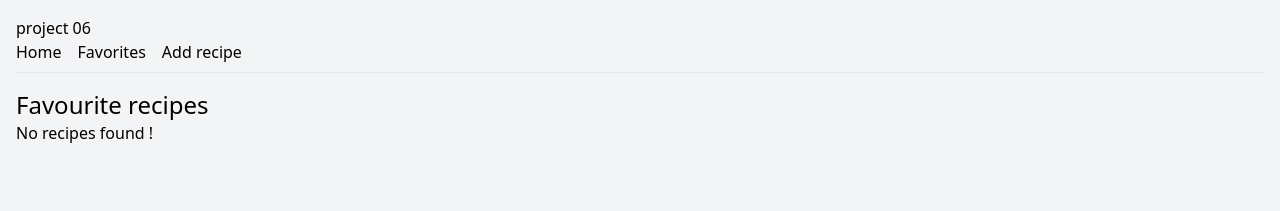
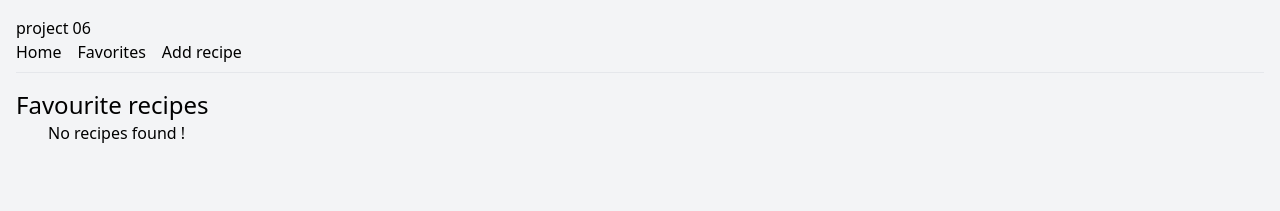
Before and after one commit to francois-ulrich/vuejs-course, a Vue app: page /project06/favorites in a window 1280 px wide. Shown: the top 211 px of the page. Built offline with nearby package versions, Linux system fonts and the light colour scheme.

Commit message:
added favourite recipes

```diff
--- /dev/null
+++ b/src/components/Project06/components/RecipeList.vue
@@ -0,0 +1,18 @@
+<script setup lang="ts">
+import type { Recipe } from "../stores/recipe";
+
+const props = defineProps<{ recipes: Recipe[] }>();
+</script>
+
+<template>
+  <div class="ml-8">
+    <ul v-if="props.recipes && props.recipes.length > 0" class="list-disc">
+      <li v-for="recipe in props.recipes">
+        <RouterLink :to="{ name: 'recipe', params: { id: recipe.id } }">{{
+          recipe.name
+        }}</RouterLink>
+      </li>
+    </ul>
+    <p v-else>No recipes found !</p>
+  </div>
+</template>
--- a/src/components/Project06/stores/recipe.ts
+++ b/src/components/Project06/stores/recipe.ts
@@ -1,5 +1,5 @@
 import { defineStore } from "pinia";
-import { ref } from "vue";
+import { computed, ref } from "vue";
 import { v4 as uuidv4 } from "uuid";
 
 export interface Recipe {
@@ -74,9 +74,16 @@ export const useRecipeStore = defineStore("recipe", () => {
     }
   };
 
+  const favouriteRecipes = computed(() => {
+    return recipes.value.filter((recipe) =>
+      favouriteRecipesIds.value.includes(recipe.id)
+    );
+  });
+
   return {
     recipes,
     favouriteRecipesIds,
+    favouriteRecipes,
     getRecipeById,
     addRecipe,
     editRecipe,
--- a/src/components/Project06/views/FavoritesView.vue
+++ b/src/components/Project06/views/FavoritesView.vue
@@ -1,27 +1,12 @@
 <script setup lang="ts">
-import { computed } from "vue";
 import { useRecipeStore } from "../stores/recipe";
+import RecipeList from "../components/RecipeList.vue";
 
-const { recipes, favouriteRecipesIds } = useRecipeStore();
-
-const favouriteRecipes = computed(() =>
-  favouriteRecipesIds.map((id) => {
-    return recipes.find((recipe) => id === recipe.id);
-  })
-);
+const { favouriteRecipes } = useRecipeStore();
 </script>
 
 <template>
   <h1 class="text-2xl">Favourite recipes</h1>
 
-  <div v-if="favouriteRecipes && favouriteRecipes.length > 0">
-    <ul class="ml-8 list-disc">
-      <li v-for="recipe in favouriteRecipes">
-        <RouterLink :to="{ name: 'recipe', params: { id: recipe?.id } }">{{
-          recipe?.name
-        }}</RouterLink>
-      </li>
-    </ul>
-  </div>
-  <p v-else>No recipes found !</p>
+  <RecipeList :recipes="favouriteRecipes"></RecipeList>
 </template>
--- a/src/components/Project06/views/HomeView.vue
+++ b/src/components/Project06/views/HomeView.vue
@@ -1,5 +1,6 @@
 <script setup lang="ts">
 import TextInput from "../../../components/shared/Components/TextInput.vue";
+import RecipeList from "../components/RecipeList.vue";
 import { useRecipeStore } from "../stores/recipe";
 import { computed, ref } from "vue";
 
@@ -21,14 +22,5 @@ const recipeItems = computed(() => filteredRecipes(searchQuery.value));
 
   <hr />
 
-  <div class="ml-8">
-    <ul v-if="recipeItems && recipeItems.length > 0" class="list-disc">
-      <li v-for="recipe in recipeItems">
-        <RouterLink :to="{ name: 'recipe', params: { id: recipe.id } }">{{
-          recipe.name
-        }}</RouterLink>
-      </li>
-    </ul>
-    <p v-else>No recipes found !</p>
-  </div>
+  <RecipeList :recipes="recipeItems"></RecipeList>
 </template>
```
